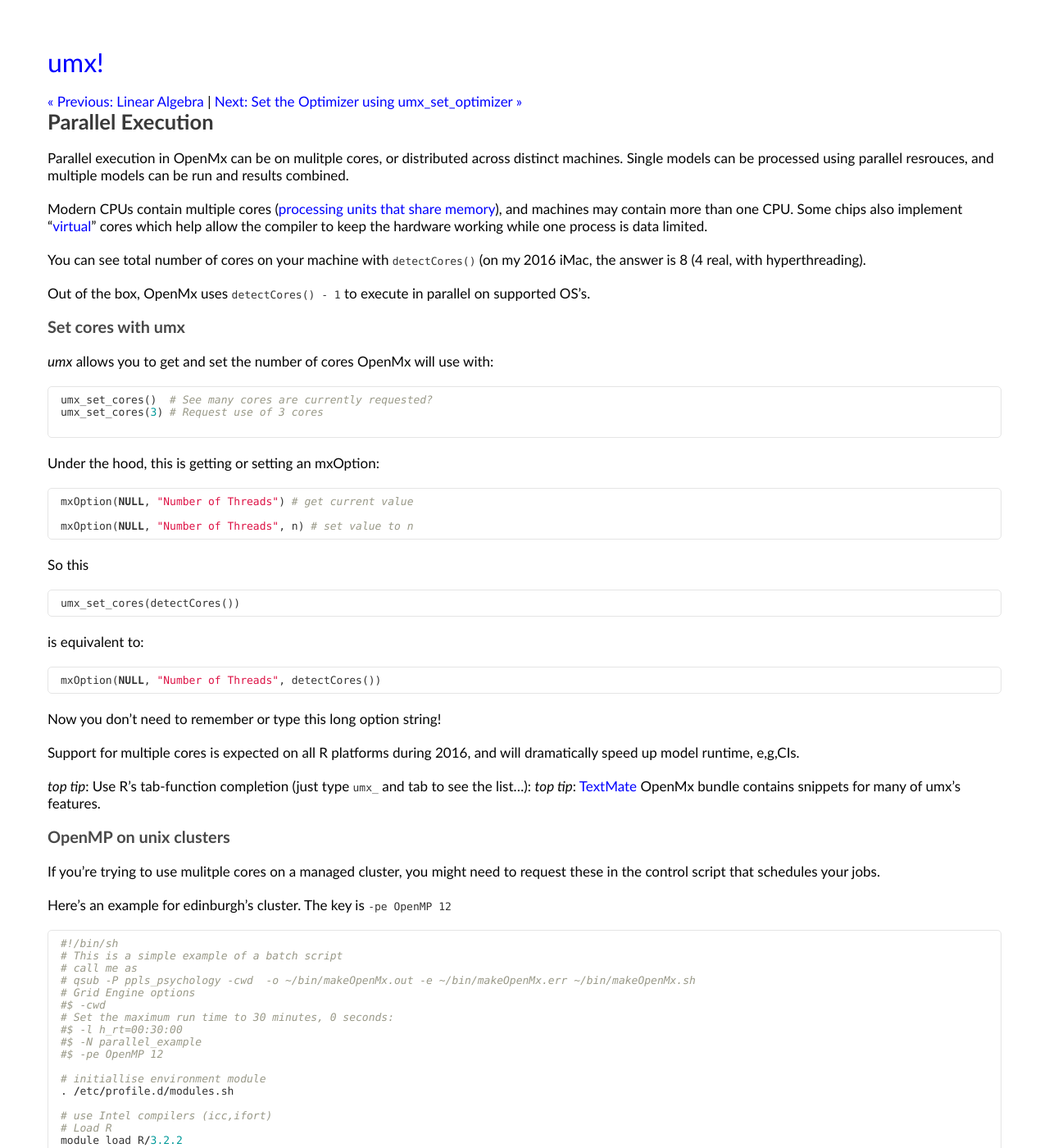
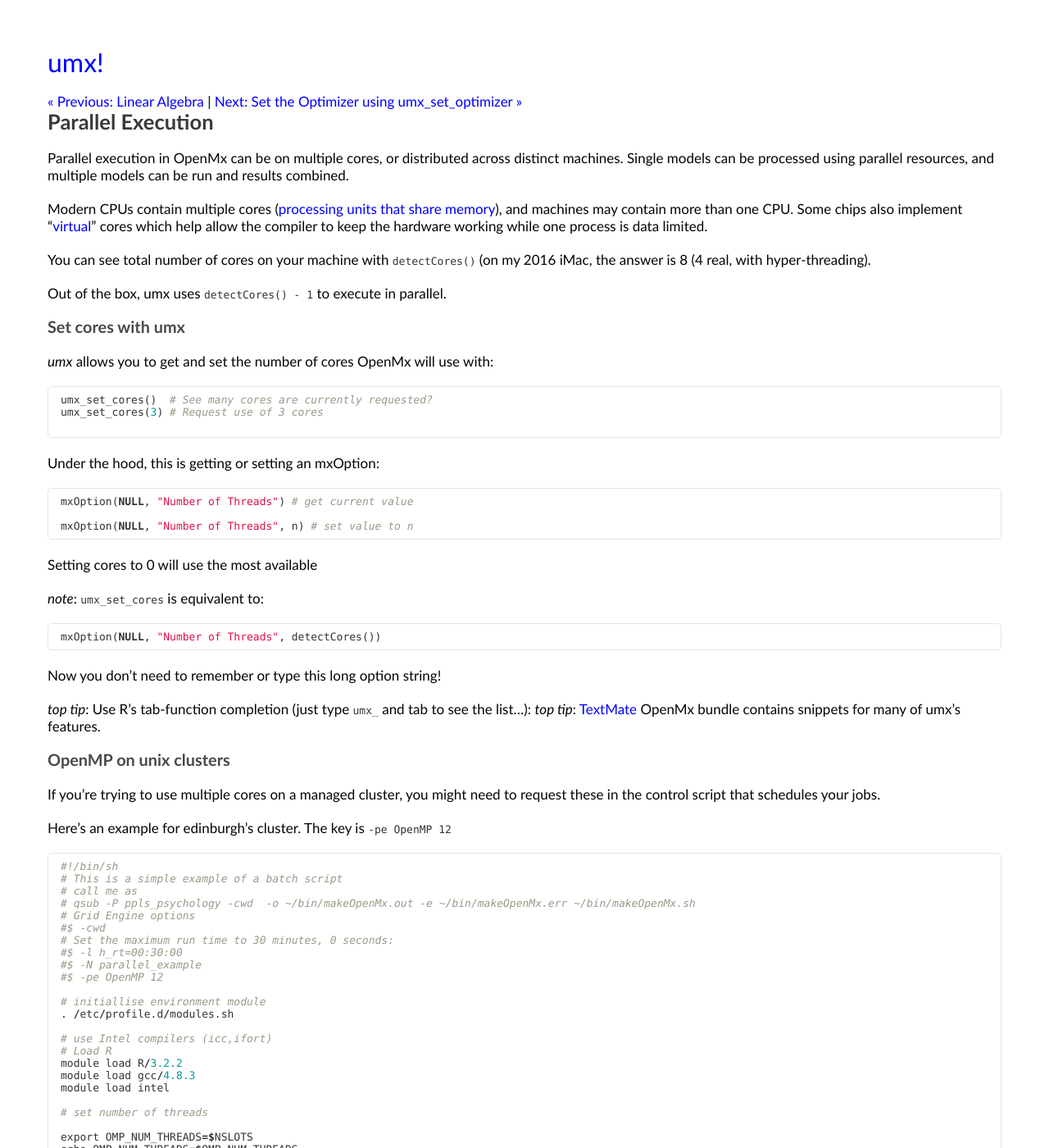
Before and after one commit to tbates/tbates.github.io, a Jekyll site: the page built from _posts/1945-02-10-technical-Parallel.markdown, in a window 1280 px wide and 1400 px high. Shown: the whole window at 82% size. Built offline with Jekyll 4.4.1, drawn with Linux system fonts in a browser that asks for light colours.

Commit message:
clean up

````diff
--- a/_posts/1945-02-10-technical-Parallel.markdown
+++ b/_posts/1945-02-10-technical-Parallel.markdown
@@ -6,14 +6,14 @@ comments: true
 categories: technical
 ---
 
-Parallel execution in OpenMx can be on mulitple cores, or distributed across distinct machines. Single models can be processed using parallel resrouces, and multiple models can be run and results combined.
+Parallel execution in OpenMx can be on multiple cores, or distributed across distinct machines. Single models can be processed using parallel resources, and multiple models can be run and results combined.
 
 Modern CPUs contain multiple cores ([processing units that share memory](https://en.wikipedia.org/wiki/Multi-core_processor)), and machines may contain more than one CPU.
 Some chips also implement "[virtual](https://en.wikipedia.org/wiki/Hyper-threading)" cores which help allow the compiler to keep the hardware working while one process is data limited.
 
-You can see total number of cores on your machine with `detectCores()` (on my 2016 iMac, the answer is 8 (4 real, with hyperthreading).
+You can see total number of cores on your machine with `detectCores()` (on my 2016 iMac, the answer is 8 (4 real, with hyper-threading).
 
-Out of the box, OpenMx uses `detectCores() - 1` to execute in parallel on supported OS's.
+Out of the box, umx uses `detectCores() - 1` to execute in parallel.
 
 ### Set cores with umx
 
@@ -33,13 +33,9 @@ mxOption(NULL, "Number of Threads") # get current value
 mxOption(NULL, "Number of Threads", n) # set value to n
 ```
 
-So this
+Setting cores to 0 will use the most available
 
-```r
-umx_set_cores(detectCores())
-```
-
-is equivalent to:
+*note*: `umx_set_cores` is equivalent to:
 
 ```r
 mxOption(NULL, "Number of Threads", detectCores())
@@ -47,14 +43,12 @@ mxOption(NULL, "Number of Threads", detectCores())
 
 Now you don't need to remember or type this long option string!
 
-Support for multiple cores is expected on all R platforms during 2016, and will dramatically speed up model runtime, e,g,CIs.
-
 *top tip*: Use R's tab-function completion (just type `umx_` and tab to see the list…):
 *top tip*: [TextMate](http://macromates.com) OpenMx bundle contains snippets for many of umx's features.
 
 ### OpenMP on unix clusters
 
-If you're trying to use mulitple cores on a managed cluster, you might need to request these in the control script that schedules your jobs.
+If you're trying to use multiple cores on a managed cluster, you might need to request these in the control script that schedules your jobs.
 
 Here's an example for edinburgh's cluster. The key is `-pe OpenMP 12`
 
````
